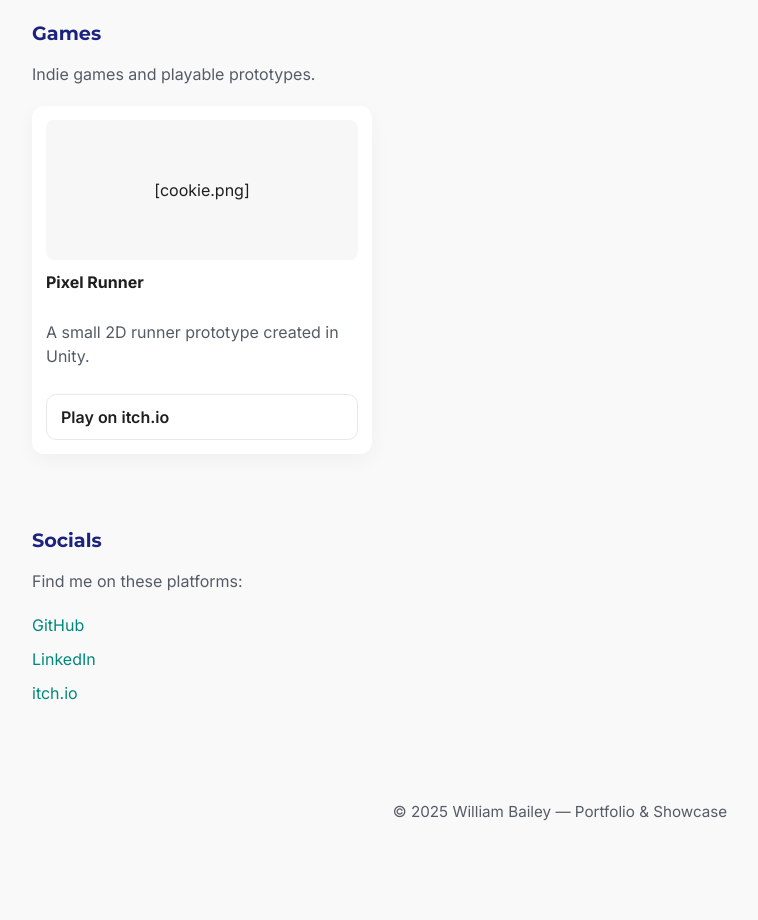
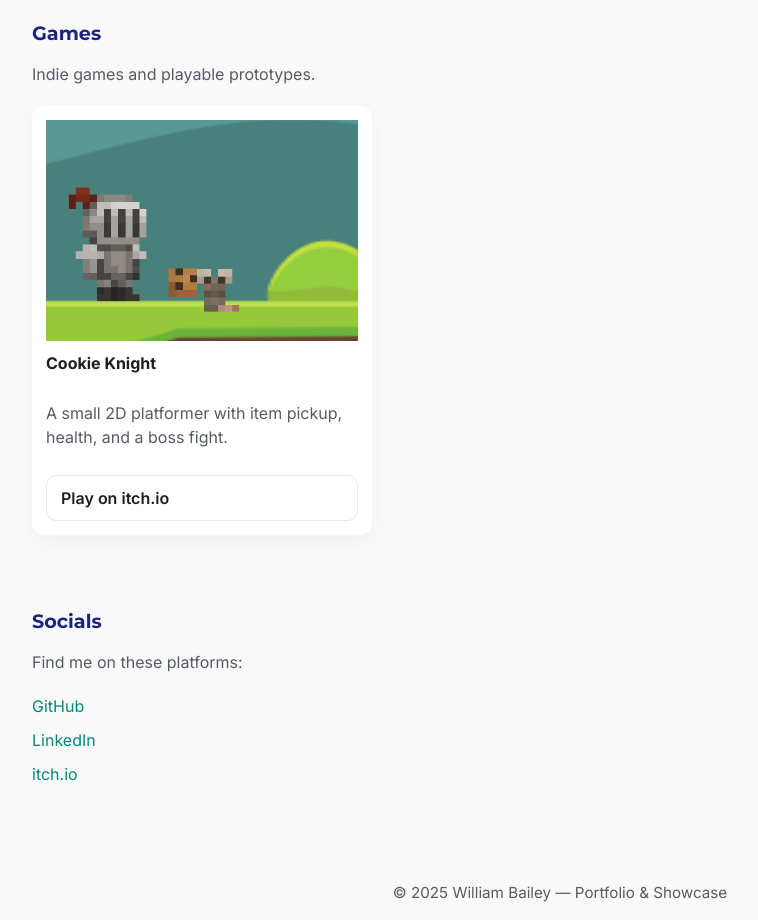
Before and after one commit to William3507/William3507.github.io, a plain HTML site: page index.html in a window 1280 px wide. Shown: the part 1120-2040 px from the top of the page, without its empty margins (80-838 px from the left). Before the commit the page ends 1963 px from the top, so only its background shows below. Drawn offline with Linux system fonts and the light colour scheme.

Commit message:
Update index.html

```diff
--- a/index.html
+++ b/index.html
@@ -127,9 +127,9 @@
     <div class="grid games-grid">
       <!-- COPY/PASTE this block for new games -->
       <div class="card">
-        <div class="thumb">[cookie.png]</div>
-        <strong>Pixel Runner</strong>
-        <p style="color:var(--muted)">A small 2D runner prototype created in Unity.</p>
+        <img src="cookie.png" alt="Pixel Runner Thumbnail">
+        <strong>Cookie Knight</strong>
+        <p style="color:var(--muted)">A small 2D platformer with item pickup, health, and a boss fight. </p>
         <a class="btn btn-outline" href="https://itch.io/" target="_blank">Play on itch.io</a>
       </div>
       <!-- end game -->
```
